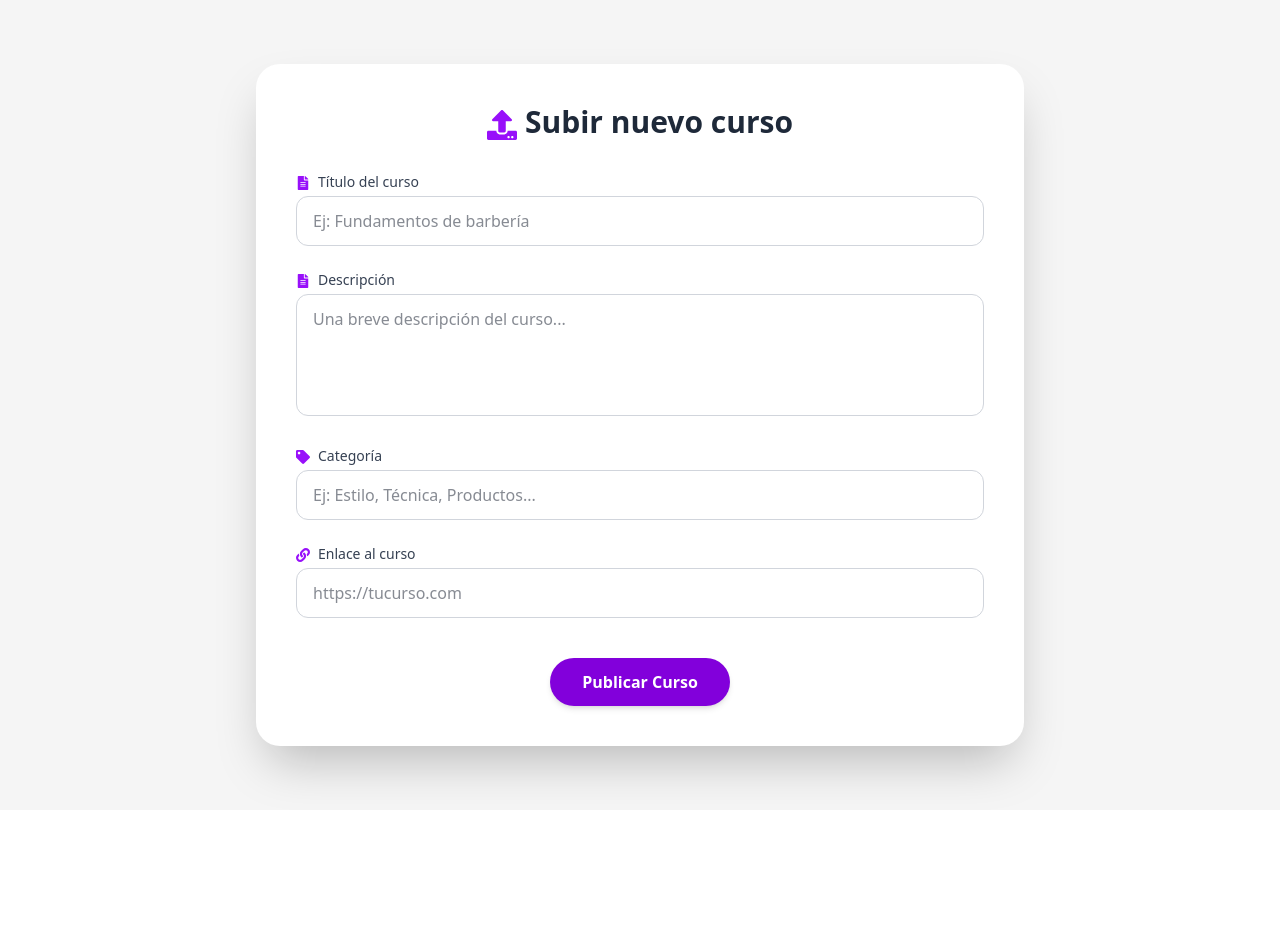
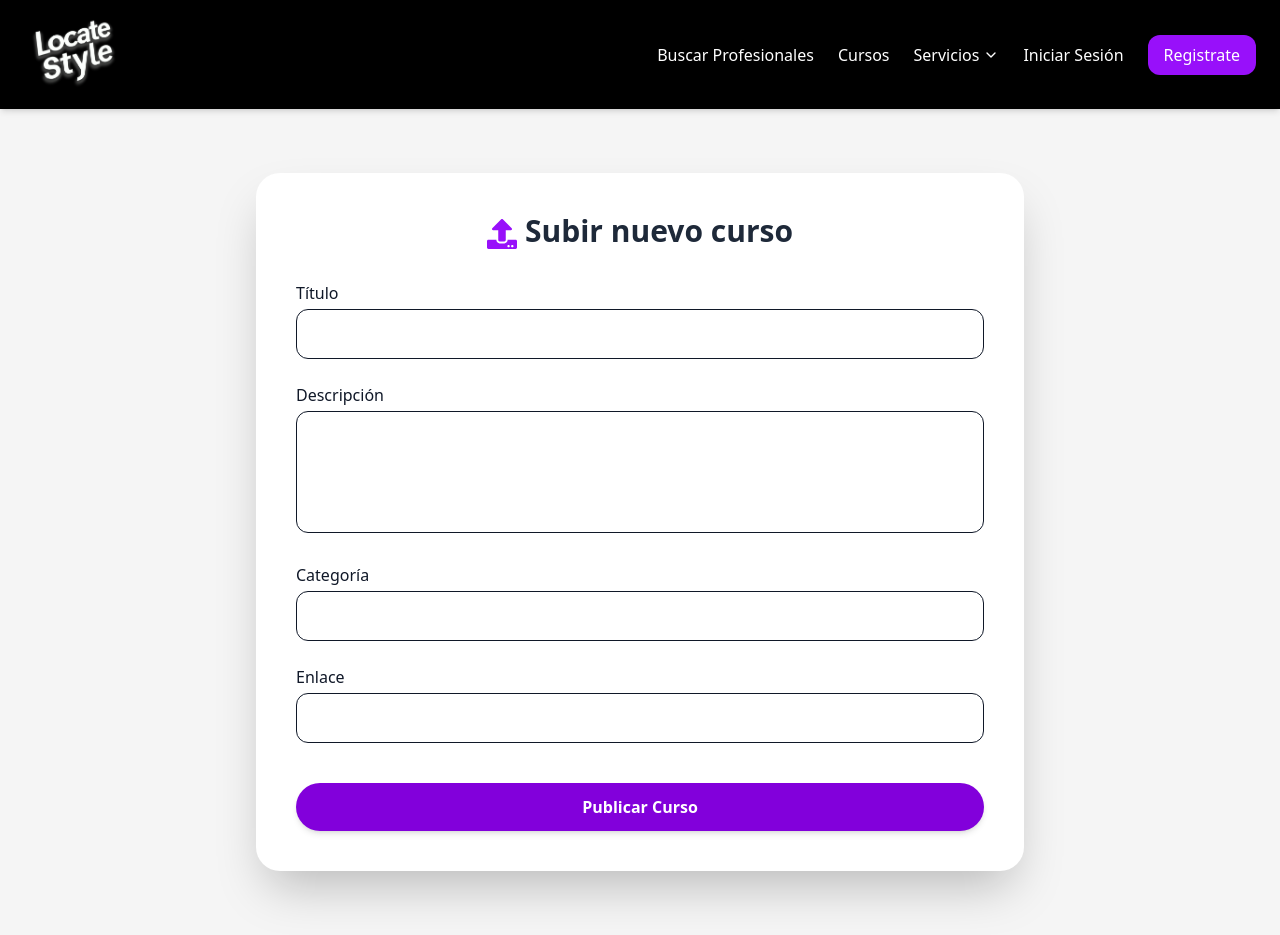
Before and after one commit to Soy-JeroMe/LocateStyle, a React (Vite) app: page /subir-curso in a window 1280 px wide. Before the commit the page ends 810 px from the top, so only its background shows below. Built offline with nearby package versions, Linux system fonts and the light colour scheme.

Commit message:
add functionality to the uploadcourses form

```diff
--- a/src/pages/Courses.jsx
+++ b/src/pages/Courses.jsx
@@ -1,99 +1,96 @@
-import { FaPlayCircle, FaUserGraduate } from 'react-icons/fa'
+import { useEffect, useState } from 'react'
+import { FaPlayCircle, FaPlus } from 'react-icons/fa'
+import { useNavigate } from 'react-router-dom'
 import Navbar from '../components/Navbar'
-import { Link } from 'react-router-dom'
-
-const courses = [
-  {
-    id: 1,
-    title: 'Curso de Corte Moderno',
-    instructor: 'Luis Martínez',
-    image: 'https://source.unsplash.com/400x250/?barber,haircut',
-    description:
-      'Aprende las técnicas más populares de corte moderno en este curso completo de 4 semanas.',
-  },
-  {
-    id: 2,
-    title: 'Barbería Clásica Avanzada',
-    instructor: 'Ana Torres',
-    image: 'https://source.unsplash.com/400x250/?barbershop,classic',
-    description:
-      'Domina el arte del afeitado y corte clásico con técnicas tradicionales y herramientas vintage.',
-  },
-  {
-    id: 3,
-    title: 'Diseños Capilares Creativos',
-    instructor: 'Carlos Ruiz',
-    image: 'https://source.unsplash.com/400x250/?hairdesign',
-    description:
-      'Explora el diseño capilar como arte, desde patrones básicos hasta creaciones avanzadas.',
-  },
-]
 
 export default function Courses() {
+  const [courses, setCourses] = useState([])
+  const navigate = useNavigate()
+
+  useEffect(() => {
+    const storedCourses = JSON.parse(localStorage.getItem('courses') || '[]')
+    setCourses(storedCourses)
+  }, [])
+
   return (
     <>
       <Navbar />
-      <div className="min-h-screen bg-neutral-100 text-neutral-900 font-sans px-6 py-16">
-        <div className="max-w-7xl mx-auto">
-          <div className="mb-12 text-center">
-            <h1 className="text-5xl font-extrabold mb-4">Cursos de Barbería</h1>
-            <p className="text-lg text-neutral-600">
-              Explora o comparte cursos sobre técnicas, estilos y herramientas
-              del mundo barberil.
+
+      {/* Sección de introducción */}
+      <div className="bg-purple-800 py-20 px-6 border-b border-gray-200">
+        <div className="max-w-5xl mx-auto text-center">
+          <h1 className="text-5xl font-bold text-white mb-6">
+            Explora y Comparte Conocimiento
+          </h1>
+          <p className="text-lg text-black font-bold leading-relaxed">
+            Esta plataforma permite a usuarios subir y descubrir cursos creados
+            por otros miembros de la comunidad. Comparte tu experiencia, aprende
+            nuevas habilidades o encuentra ese curso que estabas buscando. ¡Todo
+            en un solo lugar!
           </p>
         </div>
+      </div>
 
-          {/* Cards */}
-          <div className="grid grid-cols-1 sm:grid-cols-2 lg:grid-cols-3 gap-10">
+      {/* Sección de cursos */}
+      <div className="min-h-screen bg-neutral-100 px-6 py-20 font-sans relative">
+        <div className="max-w-7xl mx-auto">
+          <div className="flex justify-between items-center mb-16">
+            <h2 className="text-3xl font-bold text-gray-800">
+              🎓 Cursos Disponibles
+            </h2>
+          </div>
+
+          {courses.length === 0 ? (
+            <p className="text-center text-gray-500 text-lg">
+              Aún no hay cursos disponibles. Sé el primero en subir uno.
+            </p>
+          ) : (
+            <div className="grid sm:grid-cols-1 md:grid-cols-2 lg:grid-cols-3 gap-10">
               {courses.map((course) => (
                 <div
                   key={course.id}
-                className="rounded-3xl overflow-hidden shadow-lg bg-white hover:shadow-2xl transition border border-neutral-200 group"
+                  className="relative bg-white/90 backdrop-blur-md border border-gray-200 rounded-3xl shadow-lg overflow-hidden group transition-transform hover:-translate-y-1"
                 >
-                <div className="h-48 w-full overflow-hidden">
-                  <img
-                    src={course.image}
-                    alt={course.title}
-                    className="w-full h-full object-cover group-hover:scale-105 transition duration-300"
-                  />
-                </div>
+                  <div className="h-40 bg-gradient-to-tr from-purple-400 via-pink-300 to-indigo-400 group-hover:blur-[1px] transition" />
 
-                <div className="p-6 flex flex-col justify-between h-[260px]">
-                  <div>
-                    <h2 className="text-xl font-bold text-neutral-800 mb-2">
+                  <div className="p-6">
+                    <h2 className="text-xl font-bold text-gray-800 mb-2 truncate">
                       {course.title}
                     </h2>
-                    <p className="text-sm text-neutral-600 mb-4 line-clamp-3">
+                    <p className="text-gray-600 text-sm leading-relaxed mb-3 line-clamp-3">
                       {course.description}
                     </p>
-                    <div className="flex items-center gap-2 text-sm text-purple-700 font-medium">
-                      <FaUserGraduate />
-                      {course.instructor}
+
+                    <div className="flex justify-between items-center">
+                      <span className="inline-block bg-purple-100 text-purple-800 text-xs font-medium px-3 py-1 rounded-full">
+                        {course.category}
+                      </span>
+
+                      <a
+                        href={course.link}
+                        target="_blank"
+                        rel="noopener noreferrer"
+                        className="flex items-center gap-2 text-purple-700 hover:text-purple-900 font-semibold text-sm transition"
+                      >
+                        <FaPlayCircle className="text-lg" />
+                        Ver Curso
+                      </a>
                     </div>
-                  </div>
-
-                  <button className="mt-5 w-full bg-purple-700 hover:bg-purple-800 text-white font-medium py-2 px-4 rounded-full flex items-center justify-center gap-2 transition">
-                    <FaPlayCircle />
-                    Ver Curso
-                  </button>
                   </div>
                 </div>
               ))}
             </div>
+          )}
+        </div>
 
-          {/* Sección para subir curso (placeholder) */}
-          <div className="mt-20 text-center">
-            <p className="text-neutral-600 mb-4">
-              ¿Tienes conocimientos que compartir?
-            </p>
-            <Link
-              to="/subir-curso"
-              className="mt-4 px-6 py-3 bg-neutral-900 text-white rounded-full hover:bg-neutral-800 transition font-semibold shadow"
+        {/* Botón flotante para subir curso */}
+        <button
+          onClick={() => navigate('/subir-curso')}
+          className="fixed bottom-10 right-10 bg-purple-600 hover:bg-purple-700 text-white font-bold py-3 px-6 rounded-full shadow-lg flex items-center gap-2 transition z-50"
         >
-              Subir un nuevo curso
-            </Link>
-          </div>
-        </div>
+          <FaPlus />
+          Subir Curso
+        </button>
       </div>
     </>
   )
--- a/src/pages/UploadCourse.jsx
+++ b/src/pages/UploadCourse.jsx
@@ -1,5 +1,7 @@
 import { useState } from 'react'
+import { useNavigate } from 'react-router-dom'
 import { FaUpload, FaFileAlt, FaTag, FaLink } from 'react-icons/fa'
+import Navbar from '../components/Navbar'
 
 export default function UploadCourse() {
   const [course, setCourse] = useState({
@@ -9,17 +11,34 @@ export default function UploadCourse() {
     link: '',
   })
 
+  const navigate = useNavigate()
+
   const handleChange = (e) => {
     setCourse({ ...course, [e.target.name]: e.target.value })
   }
 
   const handleSubmit = (e) => {
     e.preventDefault()
-    console.log('Curso enviado:', course)
-    // Aquí iría tu lógica para subirlo
+
+    // Obtener cursos previos
+    const existing = JSON.parse(localStorage.getItem('courses') || '[]')
+
+    // Crear nuevo con id
+    const newCourse = {
+      ...course,
+      id: Date.now(),
+    }
+
+    // Guardar en localStorage
+    localStorage.setItem('courses', JSON.stringify([newCourse, ...existing]))
+
+    // Redirigir al listado
+    navigate('/courses')
   }
 
   return (
+    <>
+      <Navbar />
       <div className="min-h-screen bg-neutral-100 text-gray-900 px-6 py-16">
         <div className="max-w-3xl mx-auto bg-white shadow-2xl rounded-3xl p-10">
           <h1 className="text-3xl font-extrabold text-center mb-8 text-gray-800">
@@ -28,85 +47,62 @@ export default function UploadCourse() {
           </h1>
 
           <form onSubmit={handleSubmit} className="space-y-6">
-          {/* Título */}
+            {/* Campos (idénticos a antes) */}
             <div>
-            <label className="block text-sm font-medium text-gray-700 mb-1">
-              <FaFileAlt className="inline mr-2 text-purple-600" />
-              Título del curso
-            </label>
+              <label className="block mb-1 font-medium">Título</label>
               <input
-              type="text"
                 name="title"
                 value={course.title}
                 onChange={handleChange}
                 required
-              className="w-full border border-gray-300 rounded-xl px-4 py-3 focus:ring-2 focus:ring-purple-500 focus:outline-none transition"
-              placeholder="Ej: Fundamentos de barbería"
+                className="w-full border rounded-xl px-4 py-3"
               />
             </div>
 
-          {/* Descripción */}
             <div>
-            <label className="block text-sm font-medium text-gray-700 mb-1">
-              <FaFileAlt className="inline mr-2 text-purple-600" />
-              Descripción
-            </label>
+              <label className="block mb-1 font-medium">Descripción</label>
               <textarea
                 name="description"
                 value={course.description}
                 onChange={handleChange}
+                rows={4}
                 required
-              rows={4}
-              className="w-full border border-gray-300 rounded-xl px-4 py-3 focus:ring-2 focus:ring-purple-500 focus:outline-none transition resize-none"
-              placeholder="Una breve descripción del curso..."
+                className="w-full border rounded-xl px-4 py-3 resize-none"
               />
             </div>
 
-          {/* Categoría */}
             <div>
-            <label className="block text-sm font-medium text-gray-700 mb-1">
-              <FaTag className="inline mr-2 text-purple-600" />
-              Categoría
-            </label>
+              <label className="block mb-1 font-medium">Categoría</label>
               <input
-              type="text"
                 name="category"
                 value={course.category}
                 onChange={handleChange}
                 required
-              className="w-full border border-gray-300 rounded-xl px-4 py-3 focus:ring-2 focus:ring-purple-500 focus:outline-none transition"
-              placeholder="Ej: Estilo, Técnica, Productos..."
+                className="w-full border rounded-xl px-4 py-3"
               />
             </div>
 
-          {/* Enlace del curso */}
             <div>
-            <label className="block text-sm font-medium text-gray-700 mb-1">
-              <FaLink className="inline mr-2 text-purple-600" />
-              Enlace al curso
-            </label>
+              <label className="block mb-1 font-medium">Enlace</label>
               <input
+                name="link"
                 type="url"
-              name="link"
                 value={course.link}
                 onChange={handleChange}
                 required
-              className="w-full border border-gray-300 rounded-xl px-4 py-3 focus:ring-2 focus:ring-purple-500 focus:outline-none transition"
-              placeholder="https://tucurso.com"
+                className="w-full border rounded-xl px-4 py-3"
               />
             </div>
 
-          {/* Botón */}
-          <div className="text-center pt-4">
             <button
               type="submit"
-              className="bg-purple-700 hover:bg-purple-800 text-white font-semibold px-8 py-3 rounded-full transition shadow-md hover:shadow-xl"
+              className="mt-4 w-full bg-purple-700 hover:bg-purple-800 text-white font-bold py-3 px-6 rounded-full shadow-md transition"
             >
               Publicar Curso
             </button>
-          </div>
           </form>
         </div>
       </div>
+    </>
   )
 }
```
Lines whose indentation alone changed are shown as unchanged.
